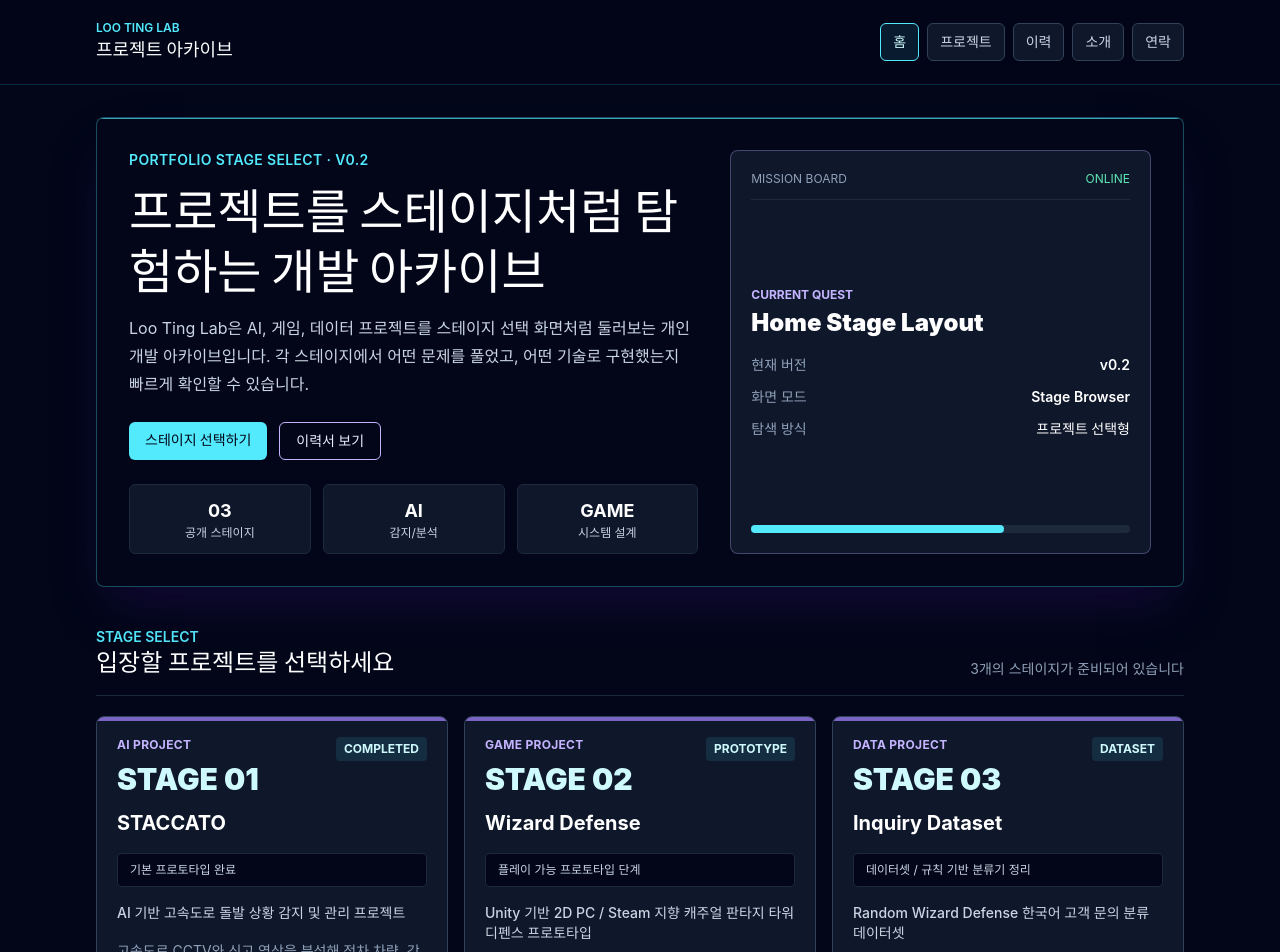
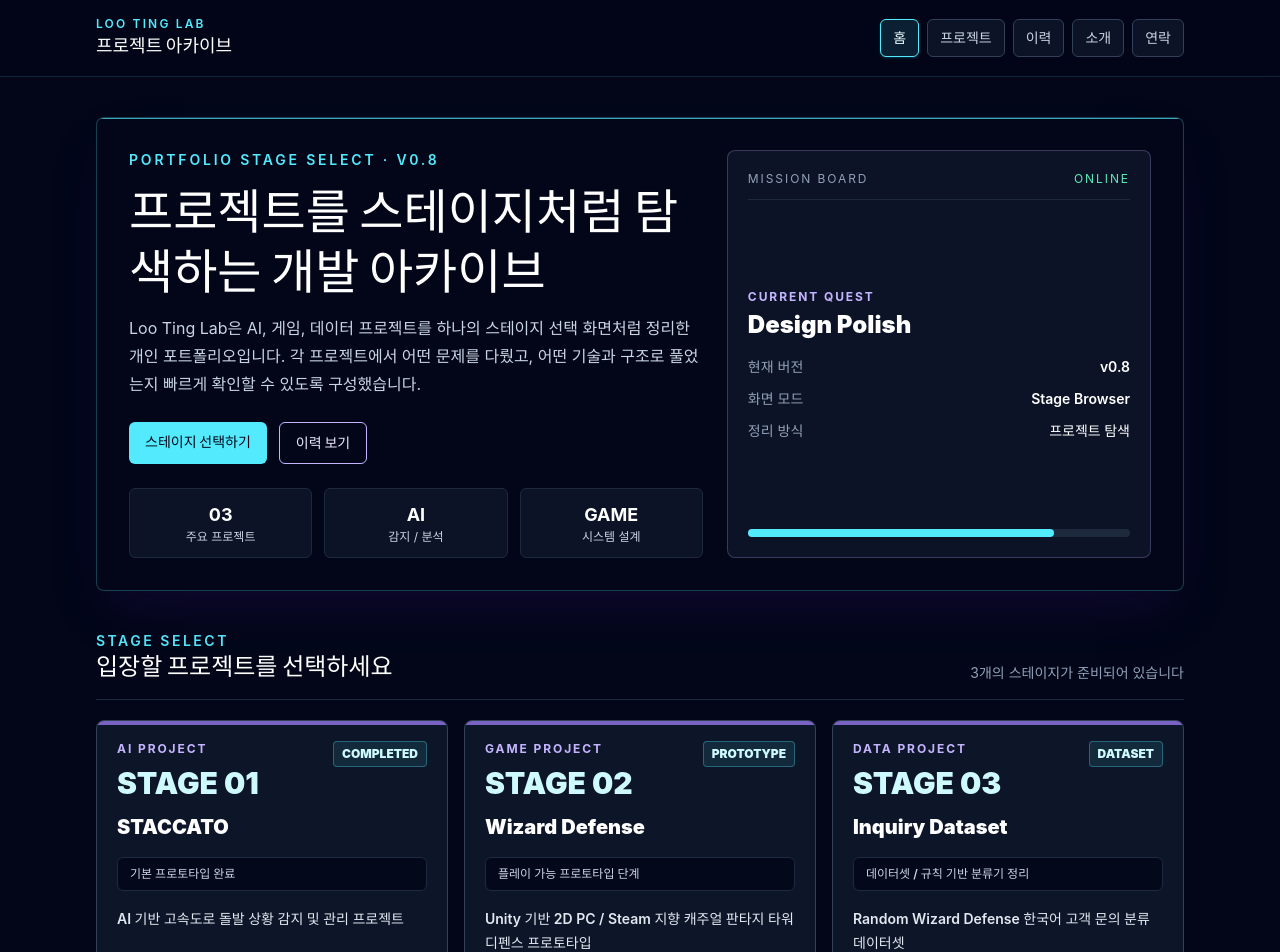
Before and after one commit to slowlyP/loo-ting-lab, a React (Vite) app: page / in a window 1280 px wide. Shown: the top 952 px of the page. Built offline with nearby package versions, Linux system fonts and the light colour scheme.

Commit message:
style: polish portfolio screens for v0.8

```diff
--- a/src/App.tsx
+++ b/src/App.tsx
@@ -12,7 +12,7 @@ function App() {
   return (
     <div className="min-h-screen bg-slate-950 text-slate-100">
       <Header />
-      <main className="mx-auto w-full max-w-6xl px-4 py-8 sm:px-6 lg:px-8">
+      <main className="mx-auto w-full max-w-6xl px-4 py-8 sm:px-6 lg:px-8 lg:py-10">
         <Routes>
           <Route path="/" element={<Home />} />
           <Route path="/projects" element={<Projects />} />
--- a/src/components/Footer.tsx
+++ b/src/components/Footer.tsx
@@ -2,7 +2,7 @@ export function Footer() {
   return (
     <footer className="border-t border-slate-800 bg-slate-950">
       <div className="mx-auto flex w-full max-w-6xl flex-col gap-2 px-4 py-6 text-sm text-slate-400 sm:px-6 md:flex-row md:items-center md:justify-between lg:px-8">
-        <p>Loo Ting Lab v0.6</p>
+        <p className="font-semibold text-slate-300">Loo Ting Lab · v0.8 polish</p>
         <p>React + Vite + TypeScript + Tailwind CSS 기반 포트폴리오</p>
       </div>
     </footer>
--- a/src/components/Header.tsx
+++ b/src/components/Header.tsx
@@ -10,13 +10,13 @@ const navItems = [
 
 export function Header() {
   return (
-    <header className="border-b border-cyan-400/20 bg-slate-950/95">
-      <div className="mx-auto flex w-full max-w-6xl flex-col gap-4 px-4 py-5 sm:px-6 lg:flex-row lg:items-center lg:justify-between lg:px-8">
+    <header className="sticky top-0 z-20 border-b border-cyan-300/15 bg-slate-950/90 backdrop-blur">
+      <div className="mx-auto flex w-full max-w-6xl flex-col gap-4 px-4 py-4 sm:px-6 lg:flex-row lg:items-center lg:justify-between lg:px-8">
         <NavLink to="/" className="group w-fit">
-          <span className="block text-xs font-semibold uppercase text-cyan-300">
+          <span className="block text-xs font-semibold uppercase tracking-[0.18em] text-cyan-300">
             Loo Ting Lab
           </span>
-          <span className="text-lg font-bold text-white group-hover:text-violet-200">
+          <span className="text-lg font-black text-white transition group-hover:text-cyan-100">
             프로젝트 아카이브
           </span>
         </NavLink>
@@ -28,10 +28,10 @@ export function Header() {
               end={item.to === '/'}
               className={({ isActive }) =>
                 [
-                  'rounded-md border px-3 py-2 text-sm font-medium transition',
+                  'rounded-md border px-3 py-2 text-sm font-bold transition focus-visible:outline focus-visible:outline-2 focus-visible:outline-offset-2 focus-visible:outline-cyan-300',
                   isActive
-                    ? 'border-cyan-300 bg-cyan-300/10 text-cyan-100'
-                    : 'border-slate-700 bg-slate-900 text-slate-300 hover:border-violet-300 hover:text-white',
+                    ? 'border-cyan-300 bg-cyan-300/12 text-cyan-50 shadow-sm shadow-cyan-950'
+                    : 'border-slate-700 bg-slate-900/80 text-slate-300 hover:border-violet-300 hover:bg-slate-800 hover:text-white',
                 ].join(' ')
               }
             >
--- a/src/components/Hero.tsx
+++ b/src/components/Hero.tsx
@@ -2,84 +2,84 @@ import { Link } from 'react-router'
 
 export function Hero() {
   return (
-    <section className="relative overflow-hidden rounded-lg border border-cyan-300/30 bg-slate-950 p-6 shadow-2xl shadow-violet-950/40 md:p-8">
+    <section className="relative overflow-hidden rounded-lg border border-cyan-300/25 bg-slate-950 p-5 shadow-2xl shadow-violet-950/30 sm:p-6 md:p-8">
       <div className="absolute inset-x-0 top-0 h-px bg-cyan-300/70" />
-      <div className="grid gap-8 lg:grid-cols-[1.15fr_0.85fr] lg:items-stretch">
+      <div className="grid gap-6 lg:grid-cols-[1.15fr_0.85fr] lg:items-stretch">
         <div className="space-y-6">
           <div className="space-y-3">
-            <p className="text-sm font-semibold uppercase tracking-wide text-cyan-300">
-              PORTFOLIO STAGE SELECT · v0.2
+            <p className="text-sm font-semibold uppercase tracking-[0.2em] text-cyan-300">
+              Portfolio Stage Select · v0.8
             </p>
             <h1 className="max-w-3xl text-3xl font-black leading-tight text-white sm:text-4xl lg:text-5xl">
-              프로젝트를 스테이지처럼 탐험하는 개발 아카이브
+              프로젝트를 스테이지처럼 탐색하는 개발 아카이브
             </h1>
             <p className="max-w-2xl text-base leading-7 text-slate-300">
-              Loo Ting Lab은 AI, 게임, 데이터 프로젝트를 스테이지 선택
-              화면처럼 둘러보는 개인 개발 아카이브입니다. 각 스테이지에서
-              어떤 문제를 풀었고, 어떤 기술로 구현했는지 빠르게 확인할 수
-              있습니다.
+              Loo Ting Lab은 AI, 게임, 데이터 프로젝트를 하나의 스테이지 선택
+              화면처럼 정리한 개인 포트폴리오입니다. 각 프로젝트에서 어떤
+              문제를 다뤘고, 어떤 기술과 구조로 풀었는지 빠르게 확인할 수
+              있도록 구성했습니다.
             </p>
           </div>
-          <div className="flex flex-wrap gap-3">
+          <div className="flex flex-col gap-3 sm:flex-row sm:flex-wrap">
             <Link
               to="/projects"
-              className="rounded-md bg-cyan-300 px-4 py-2 text-sm font-bold text-slate-950 transition hover:bg-cyan-200"
+              className="inline-flex justify-center rounded-md bg-cyan-300 px-4 py-2.5 text-sm font-black text-slate-950 transition hover:bg-cyan-200 focus-visible:outline focus-visible:outline-2 focus-visible:outline-offset-2 focus-visible:outline-cyan-300"
             >
               스테이지 선택하기
             </Link>
             <Link
               to="/resume"
-              className="rounded-md border border-violet-300 px-4 py-2 text-sm font-bold text-violet-100 transition hover:bg-violet-300/10"
+              className="inline-flex justify-center rounded-md border border-violet-300 px-4 py-2.5 text-sm font-black text-violet-100 transition hover:bg-violet-300/10 focus-visible:outline focus-visible:outline-2 focus-visible:outline-offset-2 focus-visible:outline-violet-300"
             >
-              이력서 보기
+              이력 보기
             </Link>
           </div>
-          <div className="grid grid-cols-3 gap-3 text-center text-xs text-slate-300">
-            <div className="rounded-md border border-slate-800 bg-slate-900 p-3">
+          <div className="grid gap-3 text-center text-xs text-slate-300 sm:grid-cols-3">
+            <div className="rounded-md border border-slate-800 bg-slate-900/80 p-3">
               <strong className="block text-lg text-white">03</strong>
-              공개 스테이지
+              주요 프로젝트
             </div>
-            <div className="rounded-md border border-slate-800 bg-slate-900 p-3">
+            <div className="rounded-md border border-slate-800 bg-slate-900/80 p-3">
               <strong className="block text-lg text-white">AI</strong>
-              감지/분석
+              감지 / 분석
             </div>
-            <div className="rounded-md border border-slate-800 bg-slate-900 p-3">
+            <div className="rounded-md border border-slate-800 bg-slate-900/80 p-3">
               <strong className="block text-lg text-white">GAME</strong>
               시스템 설계
             </div>
           </div>
         </div>
-        <div className="grid min-h-72 content-between gap-4 rounded-lg border border-violet-300/30 bg-slate-900 p-5">
-          <div className="flex items-center justify-between border-b border-slate-800 pb-3 text-xs uppercase text-slate-400">
-            <span>MISSION BOARD</span>
-            <span className="text-emerald-300">ONLINE</span>
+        <div className="grid min-h-72 content-between gap-4 rounded-lg border border-violet-300/25 bg-slate-900/80 p-5">
+          <div className="flex items-center justify-between border-b border-slate-800 pb-3 text-xs uppercase tracking-[0.16em] text-slate-400">
+            <span>Mission Board</span>
+            <span className="text-emerald-300">Online</span>
           </div>
           <div className="space-y-4">
             <div>
-              <p className="text-xs font-bold uppercase text-violet-300">
-                CURRENT QUEST
+              <p className="text-xs font-bold uppercase tracking-[0.16em] text-violet-300">
+                Current Quest
               </p>
               <p className="mt-1 text-2xl font-black text-white">
-                Home Stage Layout
+                Design Polish
               </p>
             </div>
             <div className="grid gap-3 text-sm">
               <div className="flex justify-between gap-4">
                 <span className="text-slate-400">현재 버전</span>
-                <span className="font-semibold text-white">v0.2</span>
+                <span className="font-semibold text-white">v0.8</span>
               </div>
               <div className="flex justify-between gap-4">
                 <span className="text-slate-400">화면 모드</span>
                 <span className="font-semibold text-white">Stage Browser</span>
               </div>
               <div className="flex justify-between gap-4">
-                <span className="text-slate-400">탐색 방식</span>
-                <span className="font-semibold text-white">프로젝트 선택형</span>
+                <span className="text-slate-400">정리 방식</span>
+                <span className="font-semibold text-white">프로젝트 탐색</span>
               </div>
             </div>
           </div>
           <div className="h-2 rounded-full bg-slate-800">
-            <div className="h-2 w-2/3 rounded-full bg-cyan-300" />
+            <div className="h-2 w-4/5 rounded-full bg-cyan-300" />
           </div>
         </div>
       </div>
--- a/src/components/ProjectBrowser.tsx
+++ b/src/components/ProjectBrowser.tsx
@@ -6,10 +6,10 @@ export function ProjectBrowser() {
     <section className="space-y-5">
       <div className="flex flex-col gap-3 border-b border-slate-800 pb-4 sm:flex-row sm:items-end sm:justify-between">
         <div>
-          <p className="text-sm font-semibold uppercase text-cyan-300">
-            STAGE SELECT
+          <p className="text-sm font-semibold uppercase tracking-[0.18em] text-cyan-300">
+            Stage Select
           </p>
-          <h2 className="text-2xl font-bold text-white">
+          <h2 className="text-2xl font-black text-white">
             입장할 프로젝트를 선택하세요
           </h2>
         </div>
--- a/src/components/ProjectCard.tsx
+++ b/src/components/ProjectCard.tsx
@@ -7,35 +7,37 @@ type ProjectCardProps = {
 
 export function ProjectCard({ project }: ProjectCardProps) {
   return (
-    <article className="group relative flex h-full flex-col justify-between overflow-hidden rounded-lg border border-slate-700 bg-slate-900 p-5 transition hover:-translate-y-1 hover:border-cyan-300 hover:bg-slate-900/80 hover:shadow-xl hover:shadow-cyan-950/30">
+    <article className="group relative flex h-full flex-col justify-between overflow-hidden rounded-lg border border-slate-700 bg-slate-900/90 p-5 transition hover:-translate-y-1 hover:border-cyan-300 hover:bg-slate-900 hover:shadow-xl hover:shadow-cyan-950/30">
       <div className="absolute inset-x-0 top-0 h-1 bg-violet-400/70 transition group-hover:bg-cyan-300" />
       <div className="space-y-4">
         <div className="flex items-start justify-between gap-4">
           <div>
-            <p className="text-xs font-bold uppercase tracking-wide text-violet-300">
+            <p className="text-xs font-bold uppercase tracking-[0.16em] text-violet-300">
               {project.category}
             </p>
             <p className="mt-2 text-3xl font-black text-cyan-100">
               {project.stage}
             </p>
-            <h2 className="mt-3 text-xl font-bold text-white">
+            <h2 className="mt-3 text-xl font-black text-white">
               {project.title}
             </h2>
           </div>
-          <span className="rounded bg-cyan-300/10 px-2 py-1 text-xs font-bold text-cyan-100">
+          <span className="shrink-0 rounded border border-cyan-300/30 bg-cyan-300/10 px-2 py-1 text-xs font-black text-cyan-100">
             {project.statusCode}
           </span>
         </div>
-        <p className="rounded border border-slate-800 bg-slate-950 px-3 py-2 text-xs text-slate-300">
+        <p className="rounded-md border border-slate-800 bg-slate-950/80 px-3 py-2 text-xs font-semibold text-slate-300">
           {project.status}
         </p>
-        <p className="text-sm font-medium text-slate-300">{project.subtitle}</p>
+        <p className="text-sm font-semibold leading-6 text-slate-200">
+          {project.subtitle}
+        </p>
         <p className="text-sm leading-6 text-slate-400">{project.summary}</p>
         <div className="flex flex-wrap gap-2">
           {project.tech.slice(0, 4).map((tech) => (
             <span
               key={tech}
-              className="rounded border border-slate-700 px-2 py-1 text-xs text-slate-300"
+              className="rounded border border-slate-700 bg-slate-950/60 px-2 py-1 text-xs text-slate-300"
             >
               {tech}
             </span>
@@ -44,7 +46,7 @@ export function ProjectCard({ project }: ProjectCardProps) {
       </div>
       <Link
         to={`/projects/${project.id}`}
-        className="mt-5 rounded-md border border-cyan-300/70 px-3 py-2 text-center text-sm font-bold text-cyan-100 transition hover:bg-cyan-300/10"
+        className="mt-5 inline-flex justify-center rounded-md border border-cyan-300/70 px-3 py-2.5 text-center text-sm font-black text-cyan-100 transition hover:bg-cyan-300/10 focus-visible:outline focus-visible:outline-2 focus-visible:outline-offset-2 focus-visible:outline-cyan-300"
       >
         프로젝트 보기
       </Link>
--- a/src/index.css
+++ b/src/index.css
@@ -13,3 +13,12 @@ body {
   min-width: 320px;
   background: #020617;
 }
+
+::selection {
+  background: rgba(103, 232, 249, 0.28);
+  color: #f8fafc;
+}
+
+a {
+  overflow-wrap: anywhere;
+}
--- a/src/pages/About.tsx
+++ b/src/pages/About.tsx
@@ -1,8 +1,8 @@
 const interests = [
-  'React와 TypeScript 기반의 포트폴리오/웹 UI 구성',
-  'Unity와 C#을 활용한 게임 시스템 구조 이해',
+  'React와 TypeScript 기반의 포트폴리오형 UI 구성',
+  'Unity와 C#을 사용한 게임 시스템 구조 이해',
   '한국어 데이터셋 설계와 라벨링 기준 정리',
-  'AI 지원 시스템에서 데이터, 규칙, 검증 기록이 연결되는 방식',
+  'AI 지원 시스템에서 데이터, 규칙, 검증 기록을 연결하는 방식',
 ]
 
 const buildProcess = [
@@ -21,7 +21,9 @@ export function About() {
   return (
     <div className="space-y-6">
       <header className="space-y-2">
-        <p className="text-sm font-semibold uppercase text-cyan-300">ABOUT</p>
+        <p className="text-sm font-semibold uppercase tracking-[0.18em] text-cyan-300">
+          About
+        </p>
         <h1 className="text-3xl font-black text-white">소개</h1>
         <p className="max-w-3xl leading-7 text-slate-300">
           Loo Ting Lab은 프로젝트를 하나씩 탐색하며 개발 경험을 확인할 수
@@ -29,22 +31,22 @@ export function About() {
         </p>
       </header>
 
-      <section className="rounded-lg border border-violet-400/30 bg-slate-900 p-6">
-        <h2 className="text-xl font-bold text-white">
+      <section className="rounded-lg border border-violet-400/30 bg-slate-900/90 p-6">
+        <h2 className="text-xl font-black text-white">
           나는 어떤 개발자인가
         </h2>
         <p className="mt-3 max-w-4xl leading-7 text-slate-300">
           화면을 만드는 일뿐 아니라 프로젝트의 목적, 데이터 흐름, 시스템 구조,
           검증 기록을 함께 정리하는 데 관심이 있습니다. STACCATO, Wizard
           Defense, Inquiry Dataset을 통해 웹 UI, 게임 프로토타입, 한국어
-          데이터셋 설계를 각각 경험했고, 현재는 이 경험을 취업용 포트폴리오로
+          데이터셋 설계를 각각 경험했고, 현재는 그 경험을 취업용 포트폴리오로
           설명 가능한 형태로 다듬고 있습니다.
         </p>
       </section>
 
       <section className="grid gap-4 lg:grid-cols-2">
-        <div className="rounded-lg border border-slate-700 bg-slate-900 p-5">
-          <h2 className="text-xl font-bold text-white">관심 분야</h2>
+        <div className="rounded-lg border border-slate-700 bg-slate-900/90 p-5">
+          <h2 className="text-xl font-black text-white">관심 분야</h2>
           <ul className="mt-4 space-y-3 text-slate-300">
             {interests.map((item) => (
               <li key={item} className="border-l-2 border-cyan-300 pl-3">
@@ -54,8 +56,8 @@ export function About() {
           </ul>
         </div>
 
-        <div className="rounded-lg border border-slate-700 bg-slate-900 p-5">
-          <h2 className="text-xl font-bold text-white">
+        <div className="rounded-lg border border-slate-700 bg-slate-900/90 p-5">
+          <h2 className="text-xl font-black text-white">
             프로젝트를 만드는 방식
           </h2>
           <ul className="mt-4 space-y-3 text-slate-300">
@@ -69,8 +71,8 @@ export function About() {
       </section>
 
       <section className="grid gap-4 lg:grid-cols-2">
-        <div className="rounded-lg border border-slate-700 bg-slate-900 p-5">
-          <h2 className="text-xl font-bold text-white">강점</h2>
+        <div className="rounded-lg border border-slate-700 bg-slate-900/90 p-5">
+          <h2 className="text-xl font-black text-white">강점</h2>
           <ul className="mt-4 space-y-3 text-slate-300">
             {strengths.map((item) => (
               <li key={item} className="border-l-2 border-cyan-300 pl-3">
@@ -80,25 +82,24 @@ export function About() {
           </ul>
         </div>
 
-        <div className="rounded-lg border border-slate-700 bg-slate-900 p-5">
-          <h2 className="text-xl font-bold text-white">
+        <div className="rounded-lg border border-slate-700 bg-slate-900/90 p-5">
+          <h2 className="text-xl font-black text-white">
             현재 집중하고 있는 것
           </h2>
           <p className="mt-3 leading-7 text-slate-300">
             포트폴리오의 각 프로젝트를 취업 담당자가 읽기 쉬운 구조로 정리하고
-            있습니다. 특히 프로젝트별 역할, 사용 기술, 문제 해결, 검증 결과,
-            남은 한계를 분리해 신뢰할 수 있는 설명을 만드는 데 집중하고
-            있습니다.
+            있습니다. 프로젝트별 역할, 사용 기술, 문제 해결, 검증 결과, 남은
+            한계를 분리해 더 명확한 설명을 만드는 데 집중하고 있습니다.
           </p>
         </div>
       </section>
 
-      <section className="rounded-lg border border-slate-700 bg-slate-900 p-5">
-        <h2 className="text-xl font-bold text-white">
+      <section className="rounded-lg border border-slate-700 bg-slate-900/90 p-5">
+        <h2 className="text-xl font-black text-white">
           앞으로 확장하고 싶은 방향
         </h2>
         <p className="mt-3 max-w-4xl leading-7 text-slate-300">
-          웹 프론트엔드 구현 역량을 바탕으로, 게임 시스템과 데이터/AI 지원
+          현재 프로젝트 구현 경험을 바탕으로, 게임 시스템과 데이터/AI 지원
           프로젝트의 구조를 더 잘 설명하고 검증하는 방향으로 확장하고 싶습니다.
           이후에는 실제 스크린샷, 시연 영상, 프로젝트별 다이어그램을 추가해
           포트폴리오의 전달력을 높일 예정입니다.
```
Also changed, not shown: src/pages/Contact.tsx (+25 -25 lines), src/pages/ProjectDetail.tsx (+52 -36 lines), src/pages/Projects.tsx (+6 -5 lines), src/pages/Resume.tsx (+31 -29 lines), 4 other files (tests, documents, lock files or other folders).
